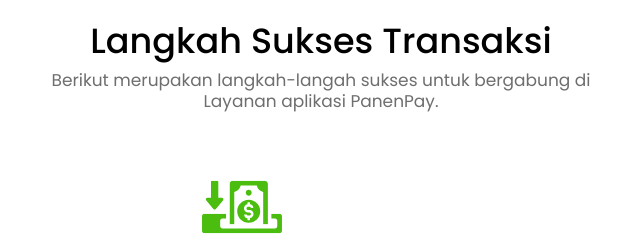
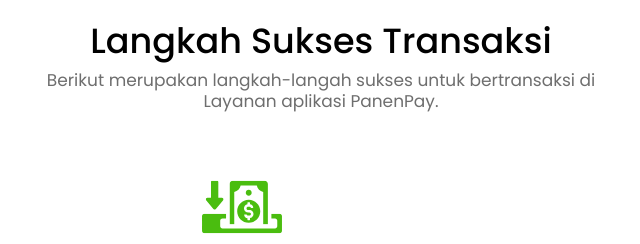
Before and after one commit to radenfebri/PanenPay.ID, a website: page index.html in a window 1280 px wide. Shown: the part 779-1023 px from the top of the page, 319-959 px from the left. Drawn offline with Linux system fonts and the light colour scheme.

```diff
--- a/index.html
+++ b/index.html
@@ -173,7 +173,7 @@
           <div class="content-header">
             <h2>Langkah Sukses Transaksi</h2>
             <h6 class="section-subtitle text-muted">
-              Berikut merupakan langkah-langah sukses untuk bergabung di<br />Layanan
+              Berikut merupakan langkah-langah sukses untuk bertransaksi di<br />Layanan
               aplikasi PanenPay.
             </h6>
           </div>
```
